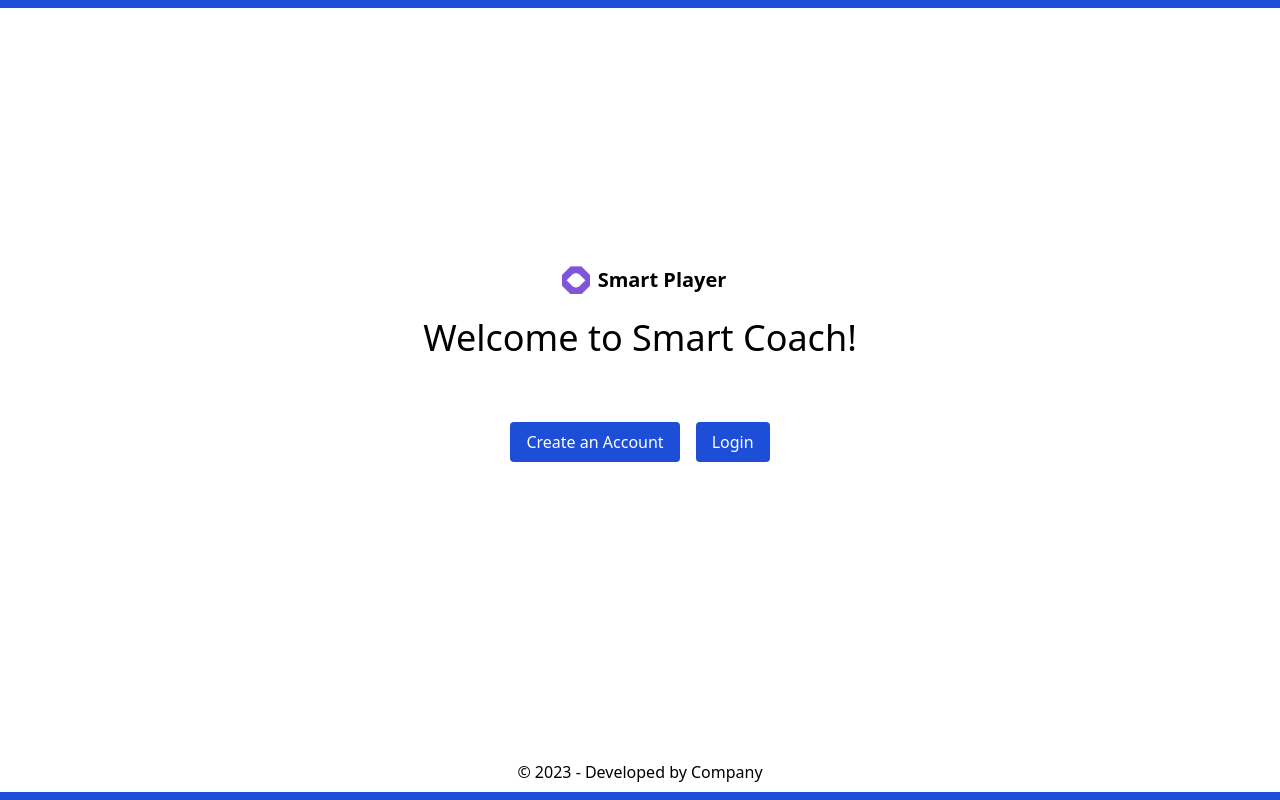
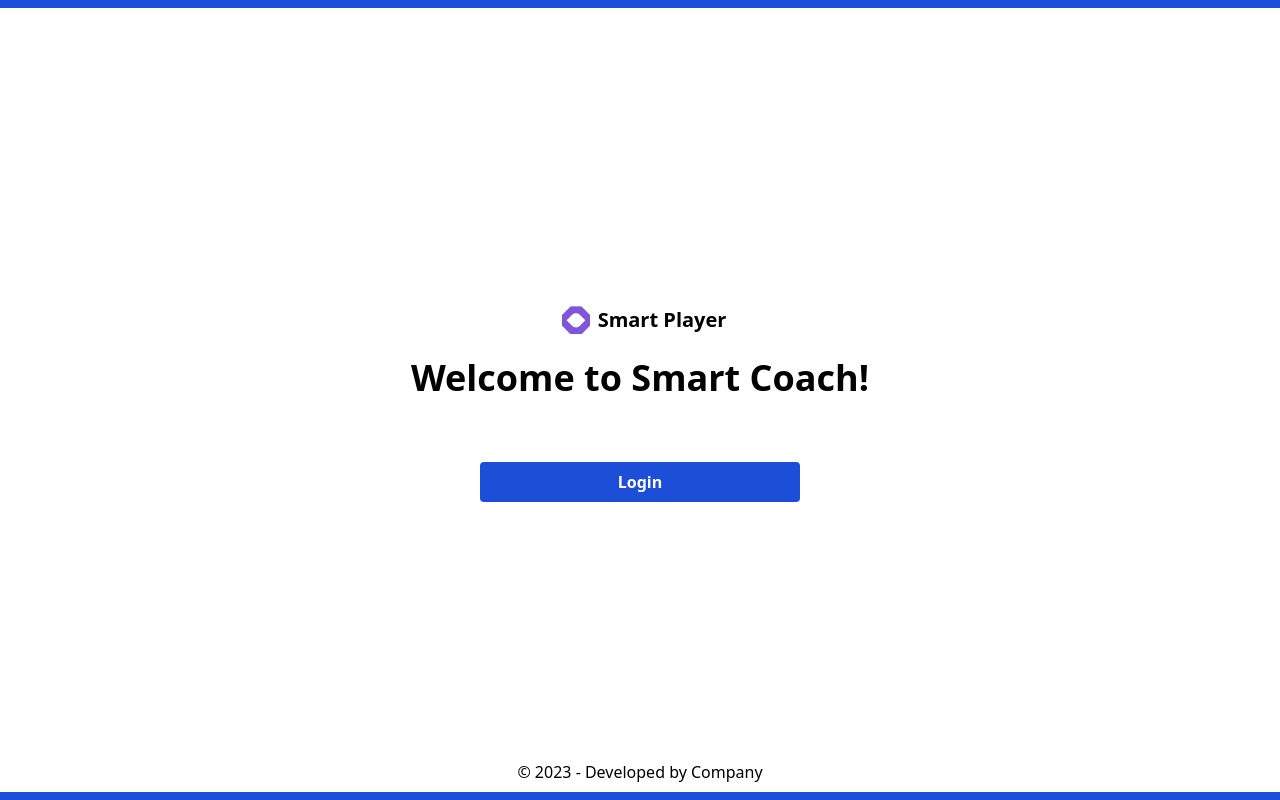
Before and after one commit to RaoAkif/smart-player, a React (Vite) app: page / in a window 1280 px wide. Built offline with nearby package versions, Linux system fonts and the light colour scheme.

Commit message:
Created Public Page

```diff
--- a/src/components/authComponents/Public.tsx
+++ b/src/components/authComponents/Public.tsx
@@ -1,22 +1,21 @@
-import { useState } from 'react';
-import Logo from '../Logo';
+import { useState } from "react";
+import Logo from "../Logo";
 
 const Public = () => {
   const [year] = useState(new Date().getFullYear());
 
   const content = (
-        <section className="h-screen flex flex-col justify-center items-center border-t-8 border-blue-700">
+    <section className='h-screen flex flex-col justify-center items-center border-t-8 border-blue-700'>
       <Logo />
-            <h1 className="text-4xl mb-16 mt-6">Welcome to Smart Coach!</h1>
-            <div className="flex mb-20">
-                <button className="bg-blue-700 hover:bg-blue-600 text-white py-2 px-4 rounded mr-4">
-                    <a href="./register">Create an Account</a>
-                </button>
-                <button className="bg-blue-700 hover:bg-blue-600 text-white py-2 px-4 rounded">
-                    <a href="./login">Login</a>
+      <h1 className='text-4xl font-black text-black mb-16 mt-6 text-center'>
+        Welcome to Smart Coach!
+      </h1>
+      <div className='flex justify-center items-center'>
+        <button className='bg-blue-700 hover:bg-blue-600 text-white py-2 px-4 rounded w-80 font-bold'>
+          <a href='./login'>Login</a>
         </button>
       </div>
-            <footer className="fixed bottom-0 left-0 w-full bg-white text-black text-center py-2 border-b-8 border-blue-700">
+      <footer className='fixed bottom-0 left-0 w-full bg-white text-black text-center py-2 border-b-8 border-blue-700'>
         © {year} - Developed by Company
       </footer>
     </section>
```
Lines whose indentation alone changed are shown as unchanged.
